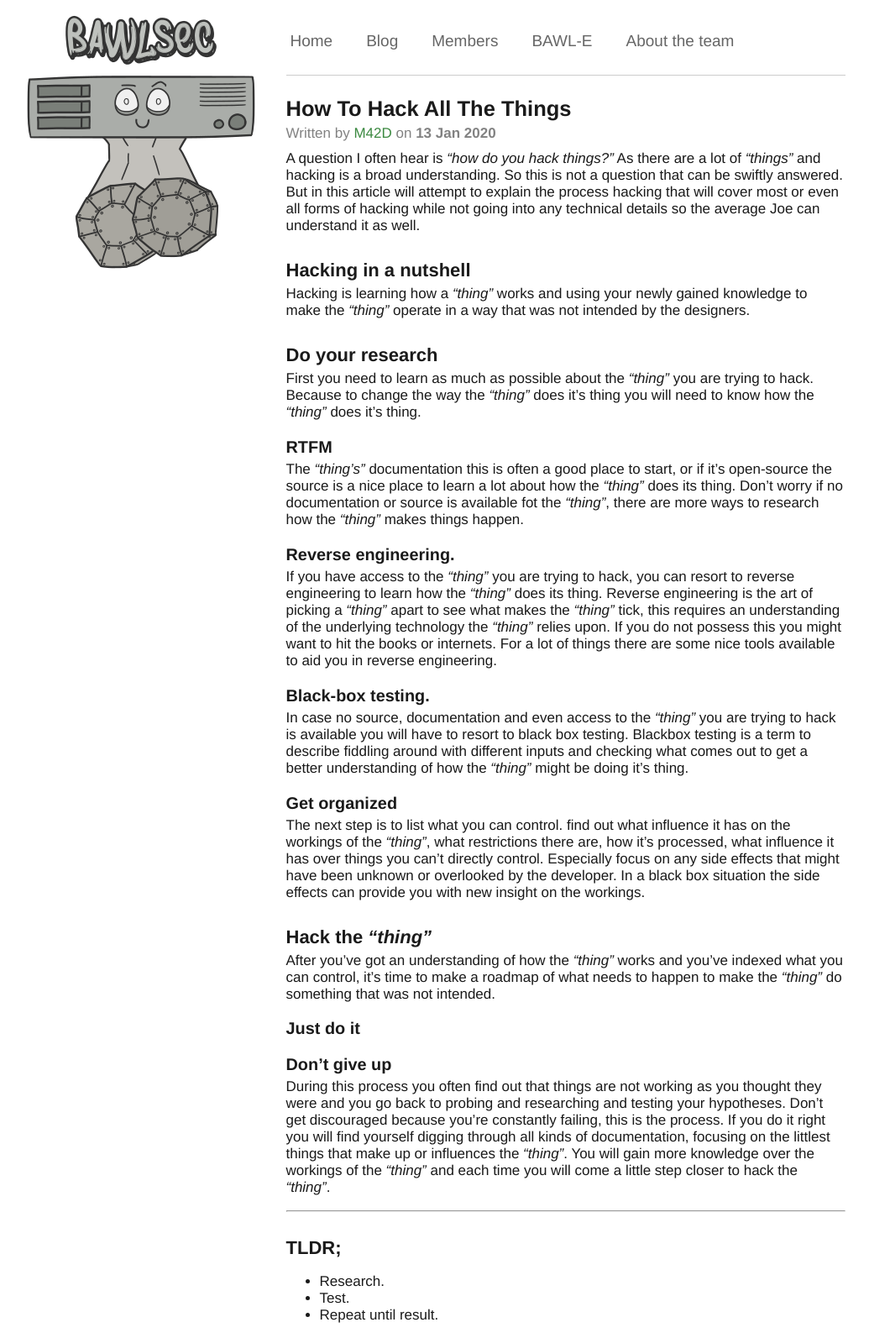
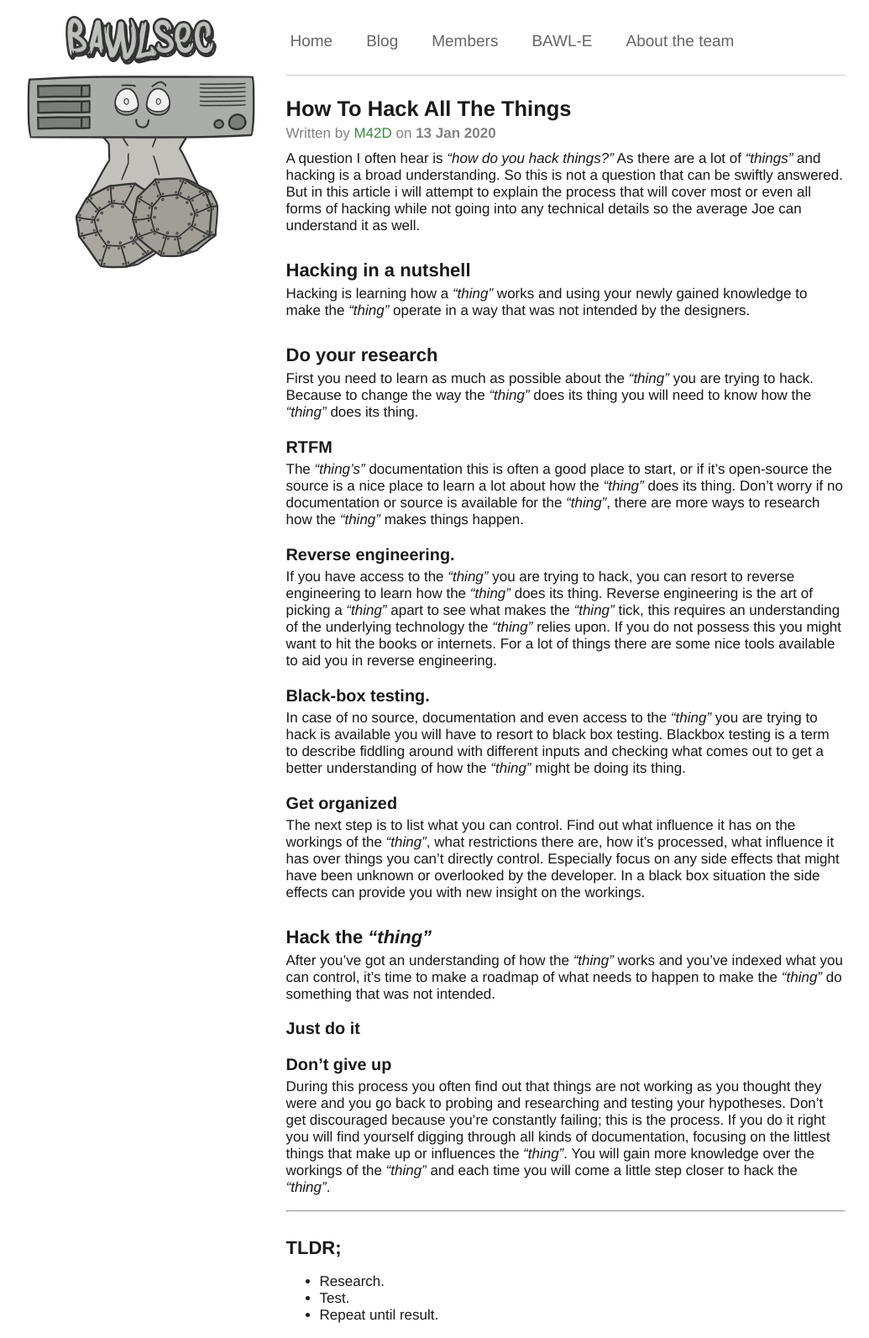
Before and after one commit to BawlSec/website, a Jekyll site: the page built from _posts/2020-01-13-how-to-hack-all-the-things.md, in a window 1280 px wide. Shown: the whole page at 84% size, without its empty margins (133-1168 px from the left). Built offline with Jekyll 4.4.1, drawn with Linux system fonts in a browser that asks for light colours.

Commit message:
fixed typo's

```diff
--- a/_posts/2020-01-13-how-to-hack-all-the-things.md
+++ b/_posts/2020-01-13-how-to-hack-all-the-things.md
@@ -5,7 +5,7 @@ description: Hacking is learning how a _"thing"_ works and using your newly gain
 tags: [hacking]
 ---
 A question I often hear is _“how do you hack things?”_
-As there are a lot of _“things”_ and hacking is a broad understanding. So this is not a question that can be swiftly answered. But in this article will attempt to explain the process hacking that will cover most or even all forms of hacking while not going into any technical details so the average Joe can understand it as well.
+As there are a lot of _“things”_ and hacking is a broad understanding. So this is not a question that can be swiftly answered. But in this article i will attempt to explain the process that will cover most or even all forms of hacking while not going into any technical details so the average Joe can understand it as well.
 
 
 ## Hacking in a nutshell
@@ -14,19 +14,19 @@ Hacking is learning how a _"thing"_ works and using your newly gained knowledge
 
 ## Do your research
 First you need to learn as much as possible about the _“thing”_ you are trying to hack.
-Because to change the way the _“thing”_ does it’s thing you will need to know how the _“thing”_ does it’s thing.
+Because to change the way the _“thing”_ does its thing you will need to know how the _“thing”_ does its thing.
 
 ### RTFM
-The _“thing’s”_ documentation this is often a good place to start, or if it’s open-source the source is a nice place to learn a lot about how the _“thing”_ does its thing. Don’t worry if no documentation or source is available fot the _“thing”_, there are more ways to research how the _“thing”_ makes things happen.
+The _“thing’s”_ documentation this is often a good place to start, or if it’s open-source the source is a nice place to learn a lot about how the _“thing”_ does its thing. Don’t worry if no documentation or source is available for the _“thing”_, there are more ways to research how the _“thing”_ makes things happen.
 
 ### Reverse engineering.
 If you have access to the _“thing”_ you are trying to hack, you can resort to reverse engineering to learn how the _“thing”_ does its thing. Reverse engineering is the art of picking a _“thing”_ apart to see what makes the _"thing"_ tick, this requires an understanding of the underlying technology the _“thing”_ relies upon. If you do not possess this you might want to hit the books or internets. For a lot of things there are some nice tools available to aid you in reverse engineering.
 
 ### Black-box testing.
-In case no source, documentation and even access to the _"thing"_ you are trying to hack is available you will have to resort to black box testing. Blackbox testing is a term to describe fiddling around with different inputs and checking what comes out to get a better understanding of how the _“thing”_ might be doing it’s thing.
+In case of no source, documentation and even access to the _"thing"_ you are trying to hack is available you will have to resort to black box testing. Blackbox testing is a term to describe fiddling around with different inputs and checking what comes out to get a better understanding of how the _“thing”_ might be doing its thing.
 
 ### Get organized
-The next step is to list what you can control. find out what influence it has on the workings of the _“thing”_, what restrictions there are, how it’s processed, what influence it has over things you can’t directly control. Especially focus on any side effects that might have been unknown or overlooked by the developer. In a black box situation the side effects can provide you with new insight on the workings.
+The next step is to list what you can control. Find out what influence it has on the workings of the _“thing”_, what restrictions there are, how it’s processed, what influence it has over things you can’t directly control. Especially focus on any side effects that might have been unknown or overlooked by the developer. In a black box situation the side effects can provide you with new insight on the workings.
 
 
 ## Hack the _“thing”_
@@ -35,7 +35,7 @@ After you’ve got an understanding of how the _“thing”_ works and you’ve
 ### Just do it
 
 ### Don't give up
-During this process you often find out that things are not working as you thought they were and you go back to probing and researching and testing your hypotheses. Don’t get discouraged because you're constantly failing, this is the process. If you do it right you will find yourself digging through all kinds of documentation, focusing on the littlest things that make up or influences the _“thing”_. You will gain more knowledge over the workings of the _"thing"_ and each time you will come a little step closer to hack the _“thing”_.
+During this process you often find out that things are not working as you thought they were and you go back to probing and researching and testing your hypotheses. Don’t get discouraged because you're constantly failing; this is the process. If you do it right you will find yourself digging through all kinds of documentation, focusing on the littlest things that make up or influences the _“thing”_. You will gain more knowledge over the workings of the _"thing"_ and each time you will come a little step closer to hack the _“thing”_.
 
 ---
 
```
